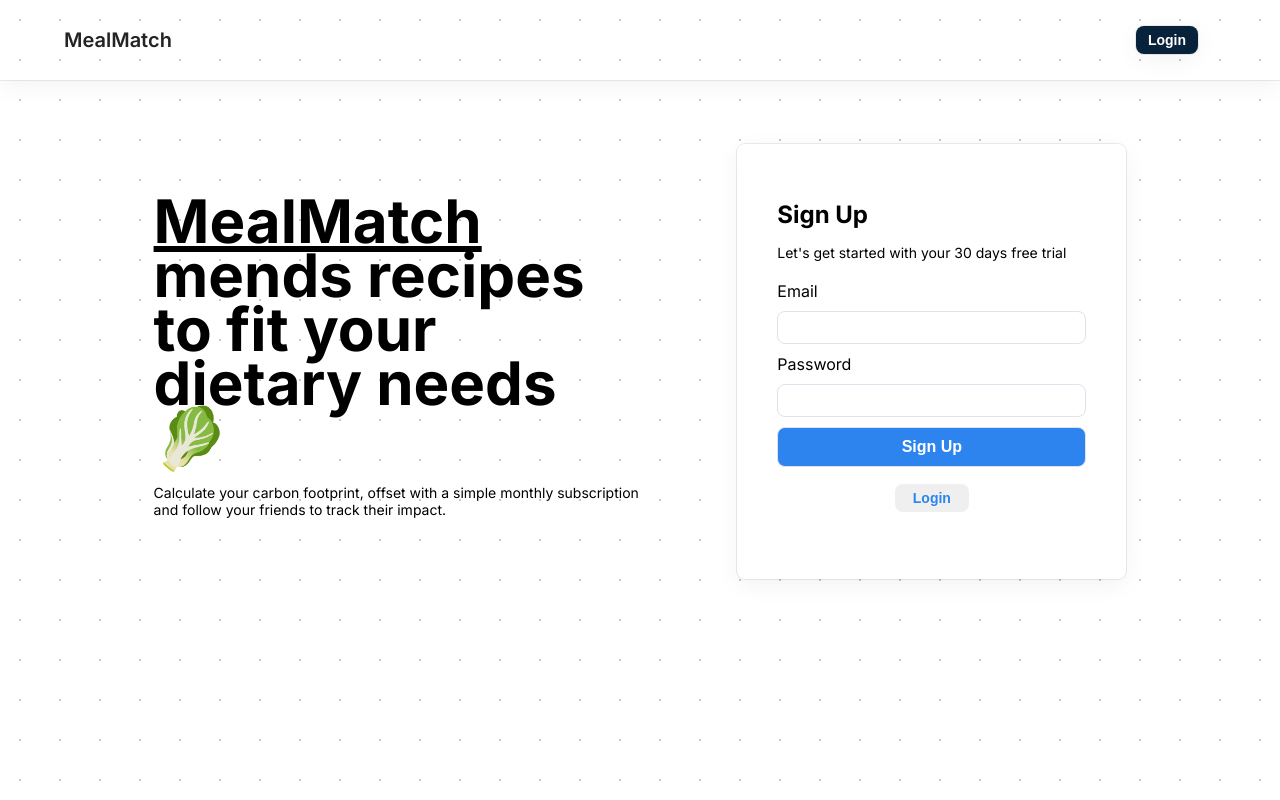
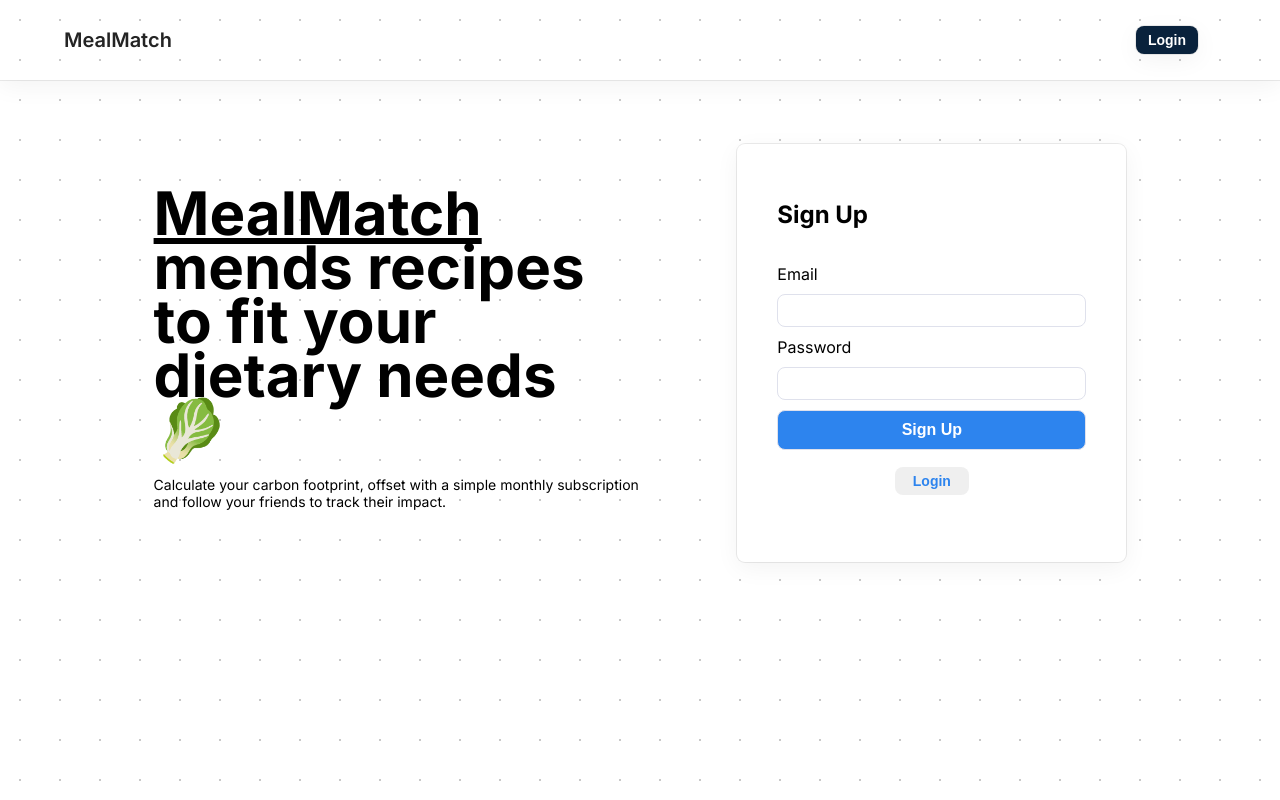
Before and after one commit to kyraezikeuzor/recipe-ai, a Next.js app: page / in a window 1280 px wide. Built offline with nearby package versions, Linux system fonts and the light colour scheme.

Commit message:
Audited first build deploy errors

```diff
--- a/app/dashboard/page.js
+++ b/app/dashboard/page.js
@@ -7,7 +7,7 @@ import {RecipeView} from '../../components/RecipeView'
 import {FontAwesomeIcon} from '@fortawesome/react-fontawesome';
 import {faCirclePlus} from "@fortawesome/free-solid-svg-icons";
 
-export default function page() {
+export default function Dashboard() {
     const [showModal, setShowModal] = useState(false);
     const [cardTitle, setCardTitle] = useState('');
     const [cardBlurb, setCardBlurb] = useState('');
--- a/app/profile/page.js
+++ b/app/profile/page.js
@@ -1,7 +1,7 @@
 import React from 'react'
 import styles from './profile.module.css'
 
-export default function page() {
+export default function Profile() {
   return (
     <main className={styles.main}>
         <section className={styles.profile}>
--- a/components/Auth.js
+++ b/components/Auth.js
@@ -10,7 +10,7 @@ export default function Auth() {
     <section className={styles.auth}>
         {!login && <h4>Sign Up</h4>}
         {login && <h4>Login</h4>}
-        <p>Let's get started with your 30 days free trial</p>
+        <p></p>
         <form>
             <label>Email</label>
             <input type="email"/>
--- a/components/Sidebar.js
+++ b/components/Sidebar.js
@@ -1,7 +1,7 @@
 import React from 'react'
 import styles from './Sidebar.module.css'
 
-export default function () {
+export default function Sidebar() {
   return (
     <nav className={styles.sidebar}>
     Profile
```
